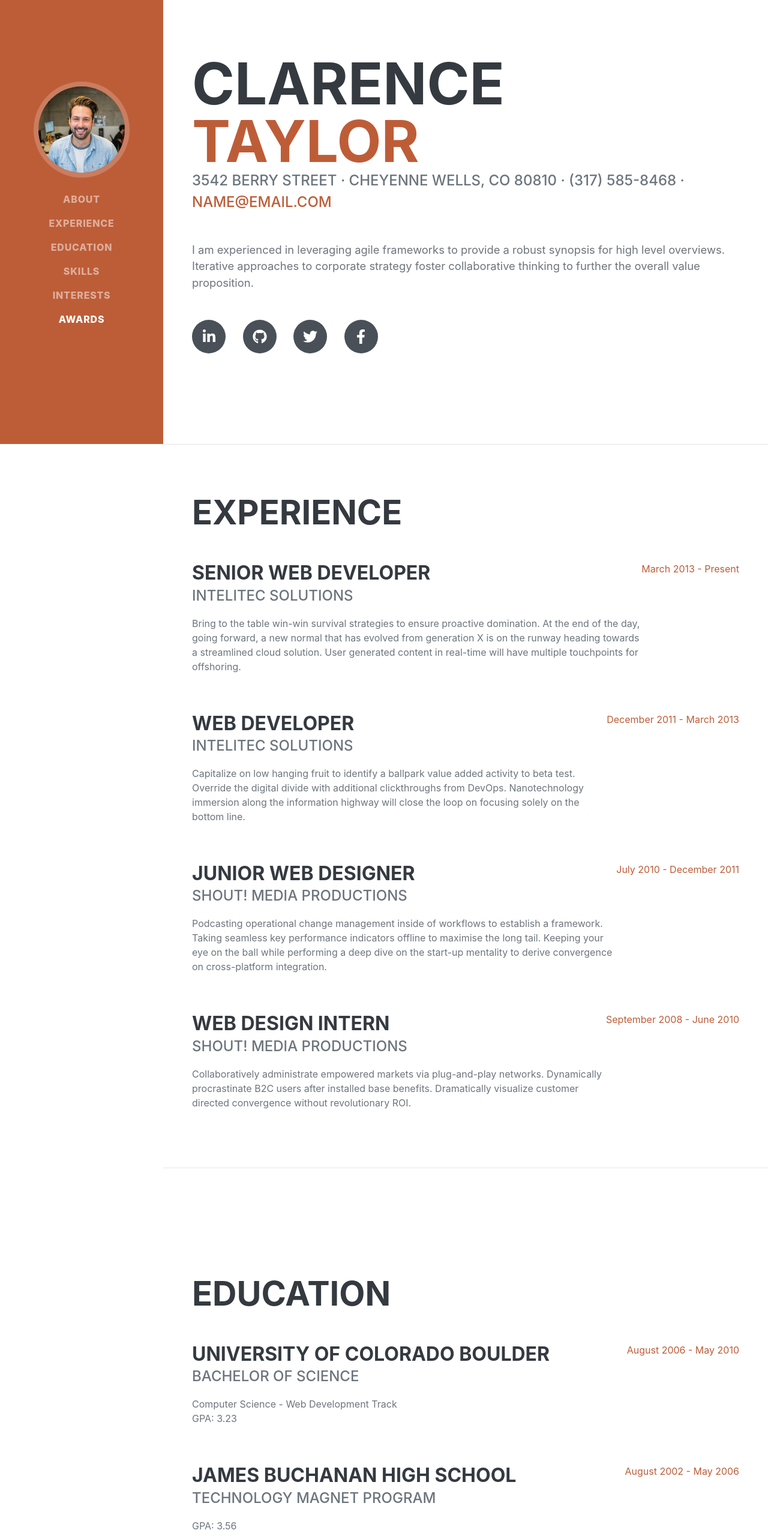
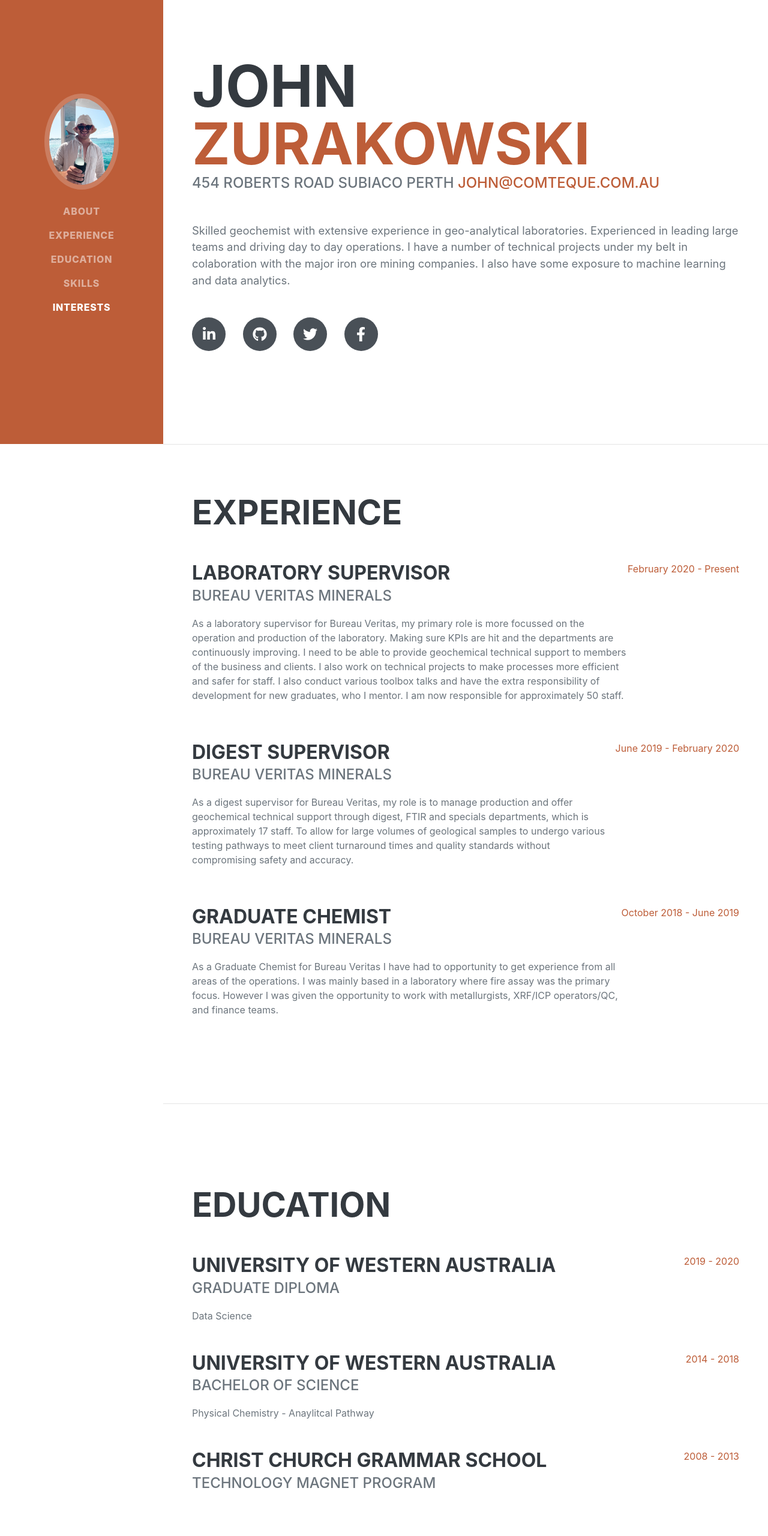
Before and after one commit to jzura/Responsive-Portfolio, a plain HTML site: page index.html in a window 1280 px wide. Shown: the part 60-2620 px from the top of the page at 60% size. Drawn offline with nearby package versions, Linux system fonts and the light colour scheme; a web font is replaced by a local one.

Commit message:
final version

```diff
--- a/index.html
+++ b/index.html
@@ -1,5 +1,6 @@
 <!DOCTYPE html>
 <html lang="en">
+
 <head>
     <meta charset="utf-8" />
     <meta name="viewport" content="width=device-width, initial-scale=1, shrink-to-fit=no" />
@@ -10,19 +11,24 @@
     <!-- Font Awesome icons (free version)-->
     <script src="https://use.fontawesome.com/releases/v5.13.0/js/all.js" crossorigin="anonymous"></script>
     <!-- Google fonts-->
-        <link href="https://fonts.googleapis.com/css?family=Saira+Extra+Condensed:500,700" rel="stylesheet" type="text/css" />
+    <link href="https://fonts.googleapis.com/css?family=Saira+Extra+Condensed:500,700" rel="stylesheet"
+        type="text/css" />
     <link href="https://fonts.googleapis.com/css?family=Muli:400,400i,800,800i" rel="stylesheet" type="text/css" />
     <!-- Core theme CSS (includes Bootstrap)-->
     <link href="css/styles.css" rel="stylesheet" />
 </head>
+
 <body id="page-top">
     <!-- Navigation-->
     <nav class="navbar navbar-expand-lg navbar-dark bg-primary fixed-top" id="sideNav">
         <a class="navbar-brand js-scroll-trigger" href="#page-top">
-                <span class="d-block d-lg-none">Clarence Taylor</span>
-                <span class="d-none d-lg-block"><img class="img-fluid img-profile rounded-circle mx-auto mb-2" src="assets/img/profile.jpg" alt="" /></span>
+            <span class="d-block d-lg-none">John Zurakowski</span>
+            <span class="d-none d-lg-block"><img class="img-fluid img-profile rounded-circle mx-auto mb-2"
+                    src="assets/img/JZ.jpeg" alt="" /></span>
         </a>
-            <button class="navbar-toggler" type="button" data-toggle="collapse" data-target="#navbarSupportedContent" aria-controls="navbarSupportedContent" aria-expanded="false" aria-label="Toggle navigation"><span class="navbar-toggler-icon"></span></button>
+        <button class="navbar-toggler" type="button" data-toggle="collapse" data-target="#navbarSupportedContent"
+            aria-controls="navbarSupportedContent" aria-expanded="false" aria-label="Toggle navigation"><span
+                class="navbar-toggler-icon"></span></button>
         <div class="collapse navbar-collapse" id="navbarSupportedContent">
             <ul class="navbar-nav">
                 <li class="nav-item"><a class="nav-link js-scroll-trigger" href="#about">About</a></li>
@@ -30,7 +36,6 @@
                 <li class="nav-item"><a class="nav-link js-scroll-trigger" href="#education">Education</a></li>
                 <li class="nav-item"><a class="nav-link js-scroll-trigger" href="#skills">Skills</a></li>
                 <li class="nav-item"><a class="nav-link js-scroll-trigger" href="#interests">Interests</a></li>
-                    <li class="nav-item"><a class="nav-link js-scroll-trigger" href="#awards">Awards</a></li>
             </ul>
         </div>
     </nav>
@@ -40,19 +45,23 @@
         <section class="resume-section" id="about">
             <div class="resume-section-content">
                 <h1 class="mb-0">
-                        Clarence
-                        <span class="text-primary">Taylor</span>
+                    John
+                    <span class="text-primary">Zurakowski</span>
                 </h1>
                 <div class="subheading mb-5">
-                        3542 Berry Street · Cheyenne Wells, CO 80810 · (317) 585-8468 ·
-                        <a href="mailto:name@email.com">name@email.com</a>
+                    454 Roberts Road Subiaco Perth
+                    <a href="mailto:name@email.com">john@comteque.com.au</a>
                 </div>
-                    <p class="lead mb-5">I am experienced in leveraging agile frameworks to provide a robust synopsis for high level overviews. Iterative approaches to corporate strategy foster collaborative thinking to further the overall value proposition.</p>
+                <p class="lead mb-5"> Skilled geochemist with extensive experience in geo-analytical laboratories.
+                    Experienced in leading large teams and driving day to day operations.
+                    I have a number of technical projects under my belt in colaboration with the major iron ore mining
+                    companies.
+                    I also have some exposure to machine learning and data analytics.</p>
                 <div class="social-icons">
-                        <a class="social-icon" href="#"><i class="fab fa-linkedin-in"></i></a>
-                        <a class="social-icon" href="#"><i class="fab fa-github"></i></a>
-                        <a class="social-icon" href="#"><i class="fab fa-twitter"></i></a>
-                        <a class="social-icon" href="#"><i class="fab fa-facebook-f"></i></a>
+                    <a class="social-icon" href="https://www.linkedin.com/in/john-zurakowski-162a5a152/"><i class="fab fa-linkedin-in"></i></a>
+                    <a class="social-icon" href="https://github.com/jzura"><i class="fab fa-github"></i></a>
+                    <a class="social-icon" href="https://twitter.com/home"><i class="fab fa-twitter"></i></a>
+                    <a class="social-icon" href="https://www.facebook.com/"><i class="fab fa-facebook-f"></i></a>
                 </div>
             </div>
         </section>
@@ -63,35 +72,27 @@
                 <h2 class="mb-5">Experience</h2>
                 <div class="d-flex flex-column flex-md-row justify-content-between mb-5">
                     <div class="flex-grow-1">
-                            <h3 class="mb-0">Senior Web Developer</h3>
-                            <div class="subheading mb-3">Intelitec Solutions</div>
-                            <p>Bring to the table win-win survival strategies to ensure proactive domination. At the end of the day, going forward, a new normal that has evolved from generation X is on the runway heading towards a streamlined cloud solution. User generated content in real-time will have multiple touchpoints for offshoring.</p>
+                        <h3 class="mb-0">Laboratory Supervisor</h3>
+                        <div class="subheading mb-3">Bureau Veritas Minerals</div>
+                        <p>As a laboratory supervisor for Bureau Veritas, my primary role is more focussed on the operation and production of the laboratory. Making sure KPIs are hit and the departments are continuously improving. I need to be able to provide geochemical technical support to members of the business and clients. I also work on technical projects to make processes more efficient and safer for staff. I also conduct various toolbox talks and have the extra responsibility of development for new graduates, who I mentor. I am now responsible for approximately 50 staff.</p>
                     </div>
-                        <div class="flex-shrink-0"><span class="text-primary">March 2013 - Present</span></div>
+                    <div class="flex-shrink-0"><span class="text-primary">February 2020 - Present</span></div>
                 </div>
                 <div class="d-flex flex-column flex-md-row justify-content-between mb-5">
                     <div class="flex-grow-1">
-                            <h3 class="mb-0">Web Developer</h3>
-                            <div class="subheading mb-3">Intelitec Solutions</div>
-                            <p>Capitalize on low hanging fruit to identify a ballpark value added activity to beta test. Override the digital divide with additional clickthroughs from DevOps. Nanotechnology immersion along the information highway will close the loop on focusing solely on the bottom line.</p>
+                        <h3 class="mb-0">Digest Supervisor</h3>
+                        <div class="subheading mb-3">Bureau Veritas Minerals</div>
+                        <p>As a digest supervisor for Bureau Veritas, my role is to manage production and offer geochemical technical support through digest, FTIR and specials departments, which is approximately 17 staff. To allow for large volumes of geological samples to undergo various testing pathways to meet client turnaround times and quality standards without compromising safety and accuracy.  </p>
                     </div>
-                        <div class="flex-shrink-0"><span class="text-primary">December 2011 - March 2013</span></div>
+                    <div class="flex-shrink-0"><span class="text-primary">June 2019 - February 2020</span></div>
                 </div>
                 <div class="d-flex flex-column flex-md-row justify-content-between mb-5">
                     <div class="flex-grow-1">
-                            <h3 class="mb-0">Junior Web Designer</h3>
-                            <div class="subheading mb-3">Shout! Media Productions</div>
-                            <p>Podcasting operational change management inside of workflows to establish a framework. Taking seamless key performance indicators offline to maximise the long tail. Keeping your eye on the ball while performing a deep dive on the start-up mentality to derive convergence on cross-platform integration.</p>
+                        <h3 class="mb-0">Graduate Chemist</h3>
+                        <div class="subheading mb-3">Bureau Veritas Minerals</div>
+                        <p>As a Graduate Chemist for Bureau Veritas I have had to opportunity to get experience from all areas of the operations. I was mainly based in a laboratory where fire assay was the primary focus. However I was given the opportunity to work with metallurgists, XRF/ICP operators/QC, and finance teams. </p>
                     </div>
-                        <div class="flex-shrink-0"><span class="text-primary">July 2010 - December 2011</span></div>
-                    </div>
-                    <div class="d-flex flex-column flex-md-row justify-content-between">
-                        <div class="flex-grow-1">
-                            <h3 class="mb-0">Web Design Intern</h3>
-                            <div class="subheading mb-3">Shout! Media Productions</div>
-                            <p>Collaboratively administrate empowered markets via plug-and-play networks. Dynamically procrastinate B2C users after installed base benefits. Dramatically visualize customer directed convergence without revolutionary ROI.</p>
-                        </div>
-                        <div class="flex-shrink-0"><span class="text-primary">September 2008 - June 2010</span></div>
+                    <div class="flex-shrink-0"><span class="text-primary">October 2018 - June 2019</span></div>
                 </div>
             </div>
         </section>
@@ -102,20 +103,26 @@
                 <h2 class="mb-5">Education</h2>
                 <div class="d-flex flex-column flex-md-row justify-content-between mb-5">
                     <div class="flex-grow-1">
-                            <h3 class="mb-0">University of Colorado Boulder</h3>
+                        <h3 class="mb-0">University of Western Australia</h3>
+                        <div class="subheading mb-3">Graduate Diploma</div>
+                        <div>Data Science</div>
+                    </div>
+                    <div class="flex-shrink-0"><span class="text-primary">2019 - 2020</span></div>
+                </div>
+                <div class="d-flex flex-column flex-md-row justify-content-between mb-5">
+                    <div class="flex-grow-1">
+                        <h3 class="mb-0">University of Western Australia</h3>
                         <div class="subheading mb-3">Bachelor of Science</div>
-                            <div>Computer Science - Web Development Track</div>
-                            <p>GPA: 3.23</p>
+                        <div>Physical Chemistry - Anaylitcal Pathway</div>
                     </div>
-                        <div class="flex-shrink-0"><span class="text-primary">August 2006 - May 2010</span></div>
+                    <div class="flex-shrink-0"><span class="text-primary">2014 - 2018</span></div>
                 </div>
                 <div class="d-flex flex-column flex-md-row justify-content-between">
                     <div class="flex-grow-1">
-                            <h3 class="mb-0">James Buchanan High School</h3>
+                        <h3 class="mb-0">Christ Church Grammar School</h3>
                         <div class="subheading mb-3">Technology Magnet Program</div>
-                            <p>GPA: 3.56</p>
                     </div>
-                        <div class="flex-shrink-0"><span class="text-primary">August 2002 - May 2006</span></div>
+                    <div class="flex-shrink-0"><span class="text-primary">2008 - 2013</span></div>
                 </div>
             </div>
         </section>
@@ -165,57 +172,16 @@
         <section class="resume-section" id="interests">
             <div class="resume-section-content">
                 <h2 class="mb-5">Interests</h2>
-                    <p>Apart from being a web developer, I enjoy most of my time being outdoors. In the winter, I am an avid skier and novice ice climber. During the warmer months here in Colorado, I enjoy mountain biking, free climbing, and kayaking.</p>
-                    <p class="mb-0">When forced indoors, I follow a number of sci-fi and fantasy genre movies and television shows, I am an aspiring chef, and I spend a large amount of my free time exploring the latest technology advancements in the front-end web development world.</p>
+                <p>Apart from being a geochemist, I enjoy most of my time being outdoors. In the winter, I enjoy travelling to the north of the state to escape the cold weather.
+                    During the warmer months here in Perth, I like travelling down south.
+                </p>
+                <p class="mb-0">When forced indoors, I like to cook. I am an aspiring chef, and I spend a large amount of my free time exploring the latest
+                    technology advancements in the front-end web development world.</p>
             </div>
         </section>
         <hr class="m-0" />
         <!-- Awards-->
-            <section class="resume-section" id="awards">
-                <div class="resume-section-content">
-                    <h2 class="mb-5">Awards & Certifications</h2>
-                    <ul class="fa-ul mb-0">
-                        <li>
-                            <span class="fa-li"><i class="fas fa-trophy text-warning"></i></span>
-                            Google Analytics Certified Developer
-                        </li>
-                        <li>
-                            <span class="fa-li"><i class="fas fa-trophy text-warning"></i></span>
-                            Mobile Web Specialist - Google Certification
-                        </li>
-                        <li>
-                            <span class="fa-li"><i class="fas fa-trophy text-warning"></i></span>
-                            1
-                            <sup>st</sup>
-                            Place - University of Colorado Boulder - Emerging Tech Competition 2009
-                        </li>
-                        <li>
-                            <span class="fa-li"><i class="fas fa-trophy text-warning"></i></span>
-                            1
-                            <sup>st</sup>
-                            Place - University of Colorado Boulder - Adobe Creative Jam 2008 (UI Design Category)
-                        </li>
-                        <li>
-                            <span class="fa-li"><i class="fas fa-trophy text-warning"></i></span>
-                            2
-                            <sup>nd</sup>
-                            Place - University of Colorado Boulder - Emerging Tech Competition 2008
-                        </li>
-                        <li>
-                            <span class="fa-li"><i class="fas fa-trophy text-warning"></i></span>
-                            1
-                            <sup>st</sup>
-                            Place - James Buchanan High School - Hackathon 2006
-                        </li>
-                        <li>
-                            <span class="fa-li"><i class="fas fa-trophy text-warning"></i></span>
-                            3
-                            <sup>rd</sup>
-                            Place - James Buchanan High School - Hackathon 2005
-                        </li>
-                    </ul>
-                </div>
-            </section>
+
     </div>
     <!-- Bootstrap core JS-->
     <script src="https://cdnjs.cloudflare.com/ajax/libs/jquery/3.5.1/jquery.min.js"></script>
@@ -225,4 +191,5 @@
     <!-- Core theme JS-->
     <script src="js/scripts.js"></script>
 </body>
+
 </html>
```
Also changed, not shown: assets/img/JZ.jpeg (added), assets/img/profile.jpg (deleted), 1 other file. Lines whose indentation alone changed are shown as unchanged.
